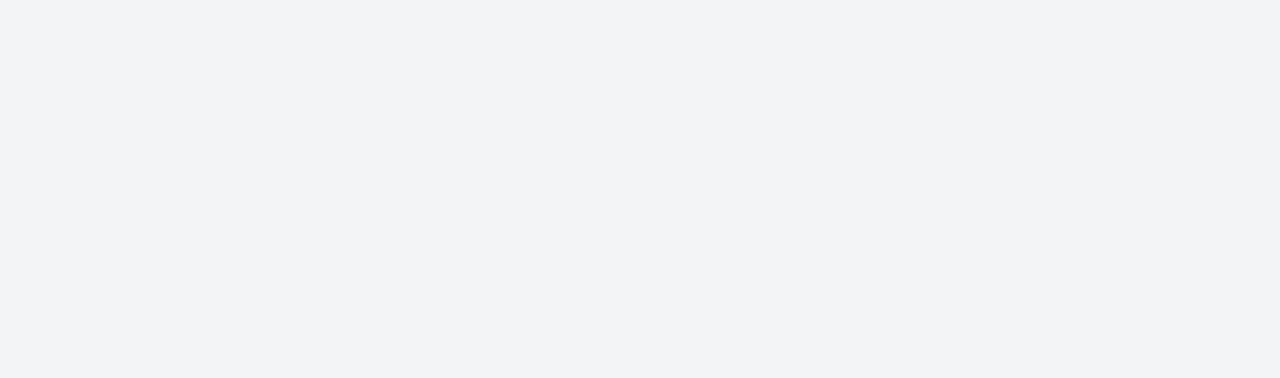
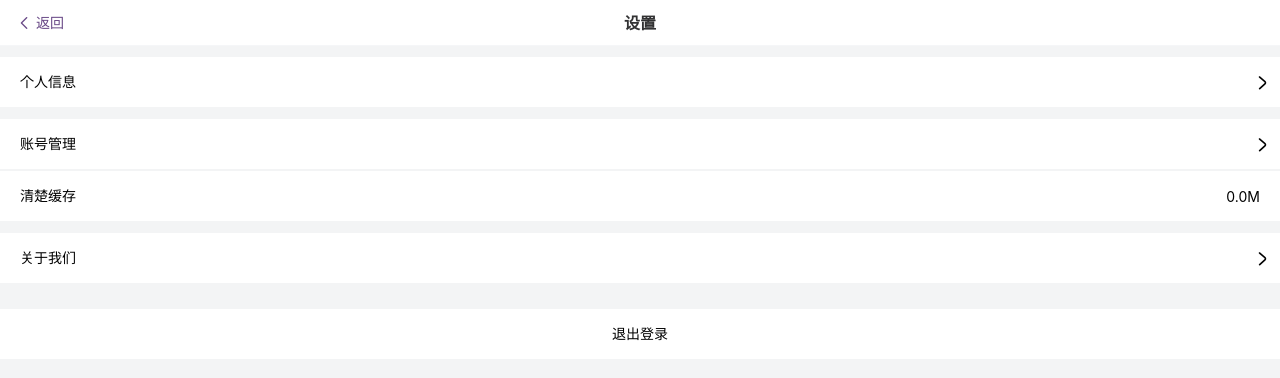
Before and after one commit to qiaozhididi/vue3_ts_shop, a Vue app: page /mineset in a window 1280 px wide. Before the commit this address had no page. Shown: the top 378 px of the page. Built offline with nearby package versions, Linux system fonts and the light colour scheme; what vue-baidu-map-3x would draw is missing.

Commit message:
feat: 新增我的设置页面

```diff
--- a/src/router/index.ts
+++ b/src/router/index.ts
@@ -87,6 +87,11 @@ const router = createRouter({
       name: "register",
       component: () => import("@/views/LoginView/RegisterView.vue"),
     },
+    {
+      path:"/mineset",
+      name:"mineset",
+      component:() => import("@/views/MineView/MineSetView.vue")
+    },
   ],
 });
 
--- /dev/null
+++ b/src/views/MineView/MineSetView.vue
@@ -0,0 +1,67 @@
+<template>
+  <MineSetHeader title="设置" />
+  <div class="gap">
+    <ItemView :item="item1" />
+  </div>
+  <div class="gap">
+    <ItemView :item="item2" @click="onAccount" />
+    <ItemView :item="item3" :right="true" />
+  </div>
+  <div class="gap">
+    <ItemView :item="item4" />
+  </div>
+  <div class="logout" @click="onLogout">退出登录</div>
+</template>
+<script setup lang="ts">
+import { ref, reactive } from "vue";
+import MineSetHeader from "@/components/PubHeaderComponent.vue";
+import ItemView from "./components/ItemView.vue";
+import { useTokenStore } from "../../stores/Login";
+import { useRouter } from "vue-router";
+
+const { clearToken } = useTokenStore();
+const router = useRouter();
+
+const item1 = {
+  text: "个人信息",
+  desc: "",
+};
+
+const item2 = {
+  text: "账号管理",
+  desc: "",
+};
+
+const item3 = {
+  text: "清楚缓存",
+  desc: "0.0M",
+};
+
+const item4 = {
+  text: "关于我们",
+  desc: "",
+};
+
+const onLogout = () => {
+  clearToken();
+  router.push("/login");
+};
+
+const onAccount = () => {
+  router.push("/mineaccount");
+};
+</script>
+<style lang="less" scoped>
+.gap {
+  margin: 10px 0;
+}
+.logout {
+  height: 50px;
+  widows: 100%;
+  line-height: 50px;
+  text-align: center;
+  font-size: 14px;
+  background-color: #fff;
+  margin-top: 25px;
+}
+</style>
--- /dev/null
+++ b/src/views/MineView/components/ItemView.vue
@@ -0,0 +1,78 @@
+<template>
+  <div class="item">
+    <p class="title">{{ item.text }}</p>
+    <div class="text" v-if="!image">
+        <span :style="{ color:item.descColor,fontSize:item.fontSize }" class="text-desc">{{ item.desc }}</span>
+        <span v-show="!right" class="iconfont icon-jiantouyou"></span>
+    </div>
+    <div class="mixin" v-else>
+        <img :src="item.image" alt="">
+        <span class="iconfont icon-jiantouyou"></span>
+    </div>
+  </div>
+</template>
+<script setup lang="ts">
+import {ref,reactive} from "vue"
+
+interface IItem{
+    text:string,
+    desc:string,
+    descColor?:string,
+    fontSize?:string,
+    image?:string
+}
+
+const props = defineProps<{
+    image?:boolean,
+    right?:boolean,
+    item:IItem
+}>()
+
+</script>
+<style lang="less" scoped>
+
+.item{
+    width: 100%;
+    background: #fff;
+    padding: 0 10px;
+    border-bottom: 1px solid #f3f4f5;
+    border-top: 1px solid #f3f4f5;
+    box-sizing: border-box;
+    display: flex;
+    align-items: center;
+    .title{
+        flex: 1;
+        font-size: 14px;
+        padding-left: 10px;
+        text-align: left;
+        height: 50px;
+        line-height: 50px;
+    }
+    .text{
+        .text-desc{
+            font-size: 14px;
+            margin-right: 10px;
+        }
+        .iconfont{
+            font-size: 15px;
+        }
+    }
+    .mixin{
+        flex:1;
+        display: flex;
+        align-items: center;
+        justify-content: flex-end;
+        img{
+            width: 50px;
+            height: 50px;
+            padding: 10px 0;
+            margin-right: 10px;
+        }
+        .iconfont{
+            font-size: 15px;
+        }
+    }
+}
+
+
+</style>
```
